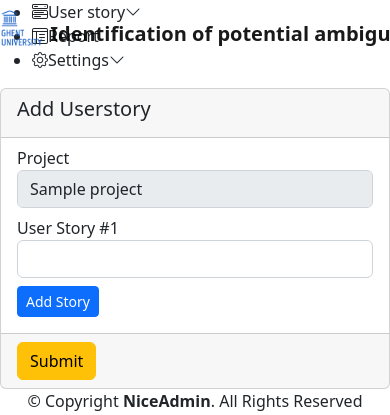
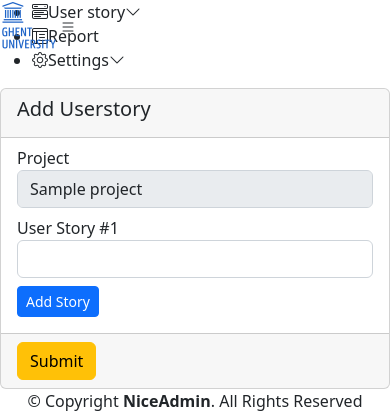
Before and after one commit to anisamna/one_page_ambiguity, a Django app: page /inputUS/userstory/1/add in a window 390 px wide; the page is wider, and only the part inside the window is pictured. Shown: the top 415 px of that part. Run offline with Django 4.2, Linux system fonts and the light colour scheme; tables that the repository leaves empty hold one stand-in row (values such as "Sample post"); some libraries are stand-ins or nearby versions.

Commit message:
chore: template menu responsive

```diff
--- a/templates/base.html
+++ b/templates/base.html
@@ -46,13 +46,18 @@
   <header id="header" class="header fixed-top d-flex align-items-center">
     <!--start logo-->
 
-    <nav class="navbar bg-body-tertiary">
-        <div class="container-fluidn">
-          <a class="navbar-brand" href="">
-            <img src="{% static 'assets/img/logo.png' %}" alt="Logo" width="45" height="40" class="d-inline-block align-text-top">
-            <span class="fw-bolder align-bottom">Identification of potential ambiguity in user stories</span>
-          </a>
-        </div>
+    <div class="d-flex align-items-center justify-content-between">
+      <a href="" class="logo d-flex align-items-center">
+        <img src="{% static 'assets/img/logo.png' %}" alt="">
+        <span class="d-none d-lg-block" style="font-size: 20px;">Ambiguity Detection</span>
+      </a>
+      <i class="bi bi-list toggle-sidebar-btn"></i>
+    </div>
+
+    <nav class="navbar bg-body-tertiary m-0" style="padding-left: 10px;">
+      <div class="container-fluidn">
+        <span class="fw-bolder align-bottom d-none d-md-block" style="font-size: 20px;">Identification of potential ambiguity in user stories</span>
+      </div>
     </nav>
 
     <!--end logo-->
```
